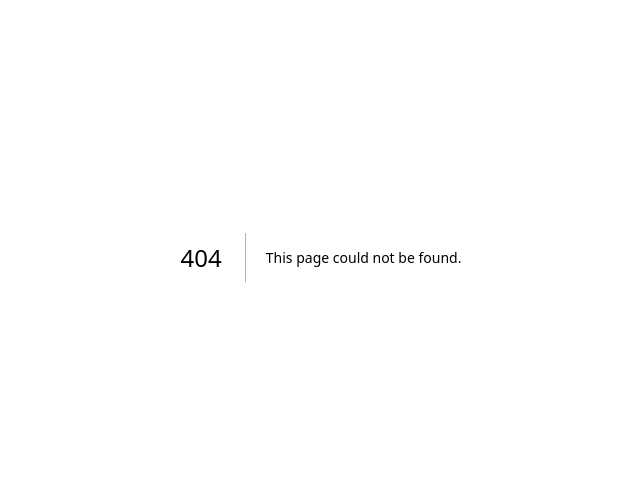
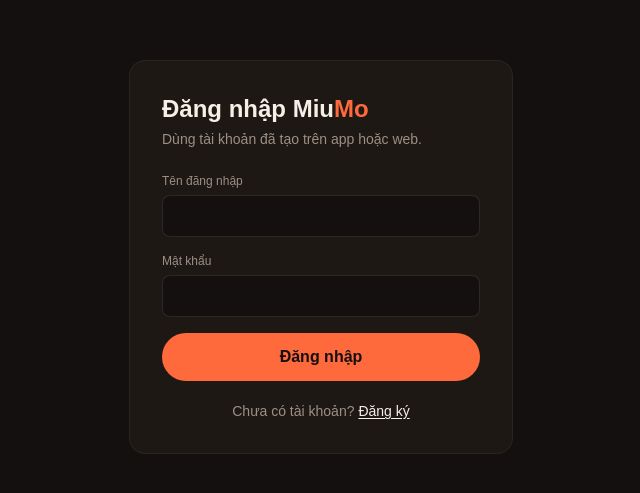
Before and after one commit to thichlendo/thichlendo, a Next.js app: page /login in a window 1280 px wide. Before the commit this address had no page. Shown: the part 143-636 px from the top of the page, without its empty margins (319-959 px from the left). Built offline with nearby package versions, Linux system fonts and the light colour scheme.

Commit message:
Create page.tsx

```diff
--- /dev/null
+++ b/app/login/page.tsx
@@ -0,0 +1,87 @@
+"use client";
+
+import { useState, type FormEvent } from "react";
+import { useRouter } from "next/navigation";
+
+export default function LoginPage() {
+  const router = useRouter();
+  const [username, setUsername] = useState("");
+  const [password, setPassword] = useState("");
+  const [error, setError] = useState<string | null>(null);
+  const [loading, setLoading] = useState(false);
+
+  async function handleSubmit(e: FormEvent) {
+    e.preventDefault();
+    setError(null);
+    setLoading(true);
+    try {
+      const res = await fetch("/api/login", {
+        method: "POST",
+        headers: { "Content-Type": "application/json" },
+        body: JSON.stringify({ username, password }),
+      });
+      const data = await res.json();
+      if (!res.ok) {
+        setError(data.error || "Đăng nhập thất bại.");
+        return;
+      }
+      router.push("/feed");
+    } catch {
+      setError("Không kết nối được máy chủ.");
+    } finally {
+      setLoading(false);
+    }
+  }
+
+  return (
+    <main className="min-h-screen bg-[#14100F] text-[#F5EFE6] flex items-center justify-center px-6 py-16">
+      <form
+        onSubmit={handleSubmit}
+        className="w-full max-w-sm bg-[#1E1815] border border-white/5 rounded-2xl p-8"
+      >
+        <h1 className="text-2xl font-extrabold mb-1">
+          Đăng nhập Miu<span className="text-[#FF6A3D]">Mo</span>
+        </h1>
+        <p className="text-sm text-[#9C8F84] mb-6">Dùng tài khoản đã tạo trên app hoặc web.</p>
+
+        <label className="block mb-4">
+          <span className="block text-xs text-[#9C8F84] mb-1.5">Tên đăng nhập</span>
+          <input
+            required
+            value={username}
+            onChange={(e) => setUsername(e.target.value)}
+            className="w-full bg-[#14100F] border border-white/10 rounded-lg px-3.5 py-2.5 text-sm text-[#F5EFE6] outline-none focus:border-[#FF6A3D] transition-colors"
+          />
+        </label>
+
+        <label className="block mb-4">
+          <span className="block text-xs text-[#9C8F84] mb-1.5">Mật khẩu</span>
+          <input
+            required
+            type="password"
+            value={password}
+            onChange={(e) => setPassword(e.target.value)}
+            className="w-full bg-[#14100F] border border-white/10 rounded-lg px-3.5 py-2.5 text-sm text-[#F5EFE6] outline-none focus:border-[#FF6A3D] transition-colors"
+          />
+        </label>
+
+        {error && <p className="text-sm text-[#FF6A3D] mb-4">{error}</p>}
+
+        <button
+          type="submit"
+          disabled={loading}
+          className="w-full bg-[#FF6A3D] hover:bg-[#FF7D51] disabled:opacity-50 text-[#14100F] font-semibold py-3 rounded-full transition-colors"
+        >
+          {loading ? "Đang đăng nhập..." : "Đăng nhập"}
+        </button>
+
+        <p className="text-sm text-[#9C8F84] mt-5 text-center">
+          Chưa có tài khoản?{" "}
+          <a href="/register" className="text-[#F5EFE6] underline underline-offset-2">
+            Đăng ký
+          </a>
+        </p>
+      </form>
+    </main>
+  );
+                              }
```
